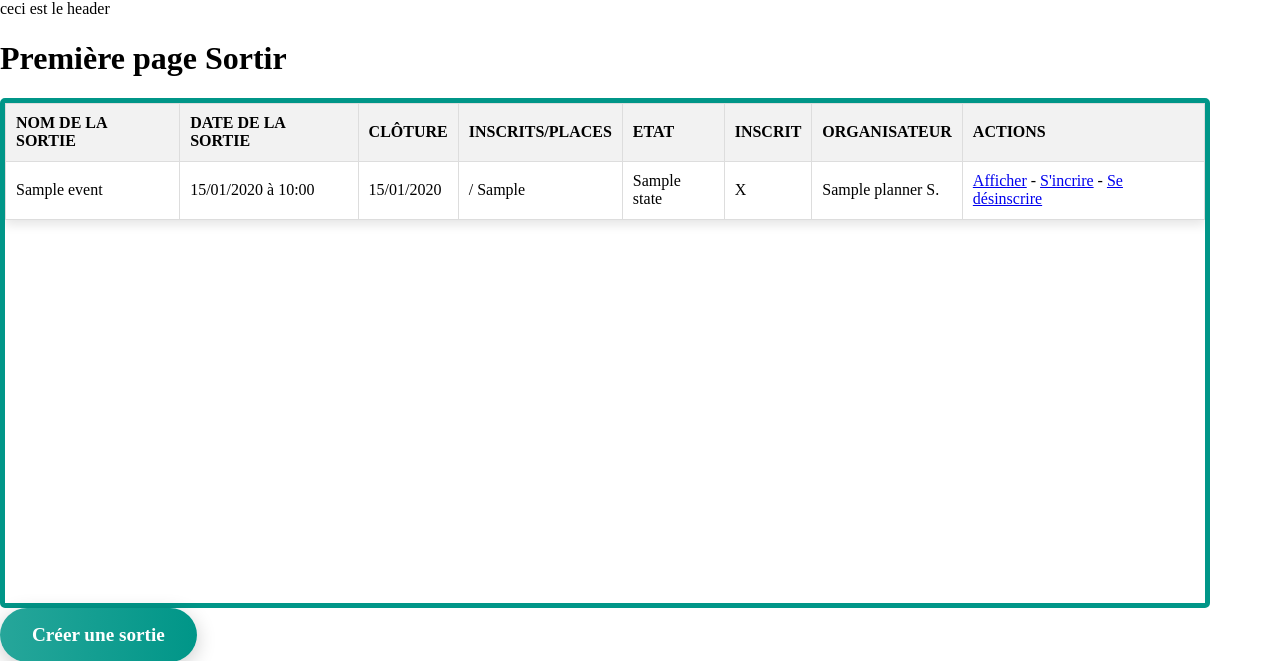
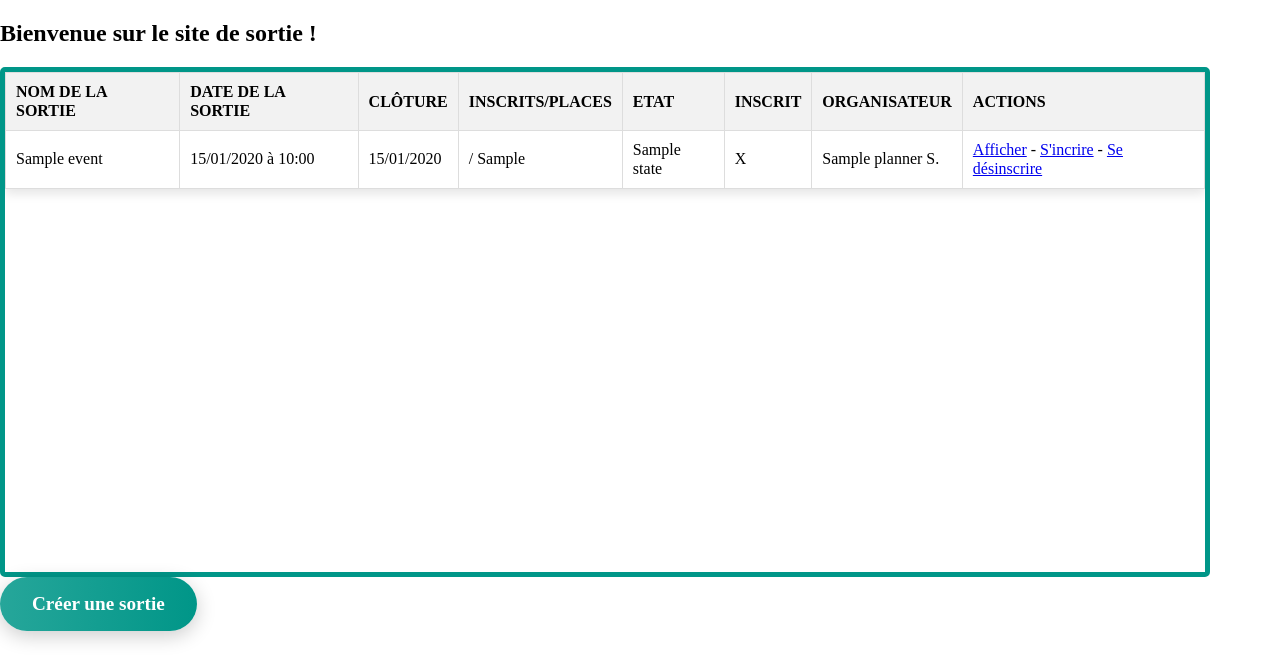
Before and after one commit to DeanCarole/sortir, a Symfony app: template templates/main/home.html.twig in a window 1280 px wide. Shown: the top 661 px of the page. Run offline with Twig, Linux system fonts and the light colour scheme; the template is opened without the code that fills it: most values are stand-ins (such as "Sample title", 1, 10 or a date in 2020); some libraries are stand-ins or nearby versions.

Commit message:
ajout header

```diff
--- a/templates/bodyStructure/header/header.html.twig
+++ b/templates/bodyStructure/header/header.html.twig
@@ -1,6 +1,7 @@
 <header>
 
-    ceci est le header
 
+    <h2>Bienvenue sur le site de sortie ! </h2>
     {%  include 'bodyStructure/menu/nav.html.twig' %}
+
 </header>
--- a/templates/main/home.html.twig
+++ b/templates/main/home.html.twig
@@ -1,11 +1,10 @@
 {% extends 'base.html.twig' %}
 
-{% block title %}Hello MainController!{% endblock %}
+{% block title %}Liste des sorties!{% endblock %}
 
 {% block body %}
 
 
-    <h1>Première page Sortir</h1>
 <div class="tableau">
     <table>
         <thead>
```
Also changed, not shown: public/css/style.css (line endings or trailing spaces).
